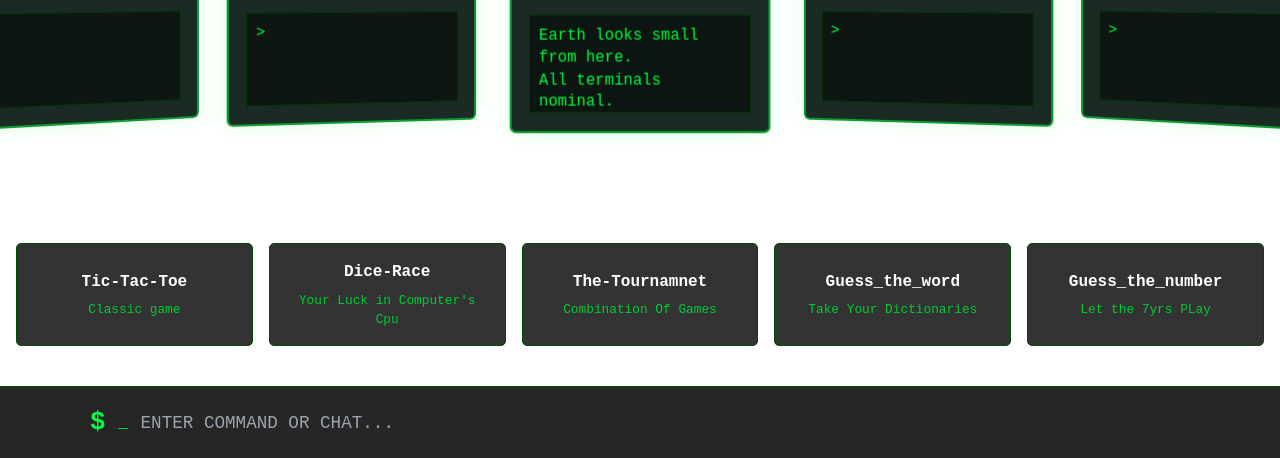
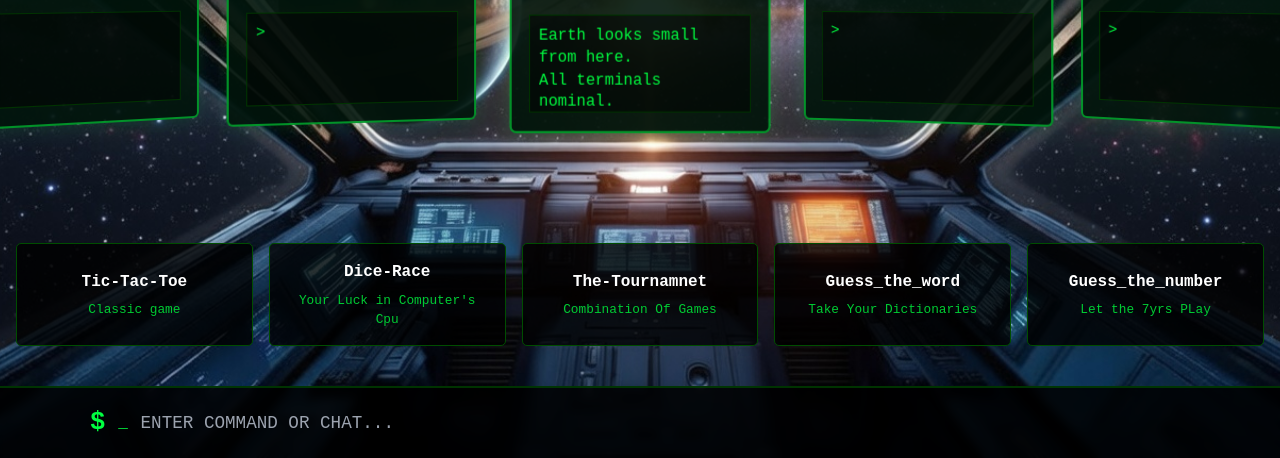
Before and after one commit to Sidekick-01/The-Matrix-Play, a plain HTML site: page index.html in a window 1280 px wide. Shown: the part 342-800 px from the top of the page. Drawn offline with nearby package versions, Linux system fonts and the light colour scheme.

Commit message:
Update style.css

```diff
--- a/style.css
+++ b/style.css
@@ -1,7 +1,7 @@
 body {
   margin: 0;
   height: 100vh;
-  background: url('gbackgrounfpng.png') center/cover no-repeat fixed;
+  background: url('gbackgroundpng.png') center/cover no-repeat fixed;
   color: #00ff41;
   font-family: 'Fira Code', monospace;
   overflow-y: auto;
```
